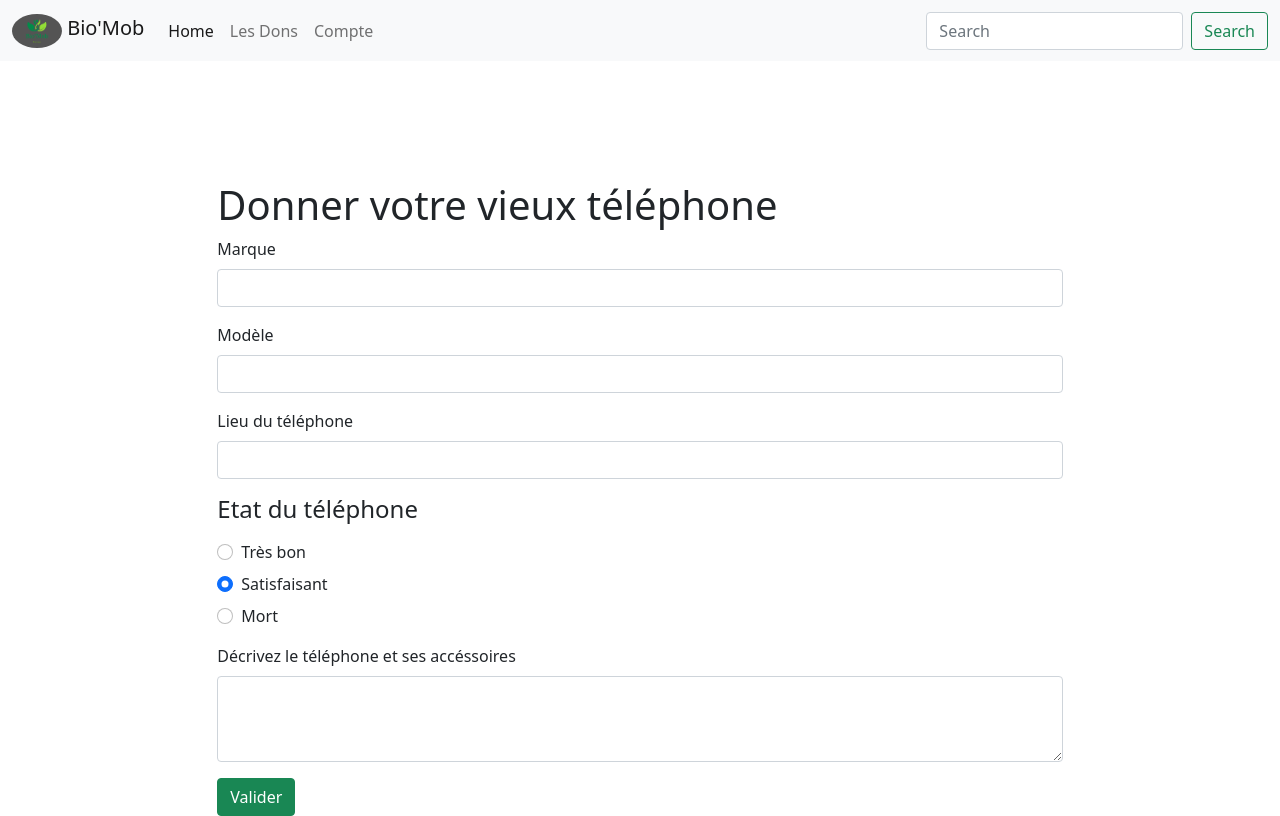
After one commit to trueChoan/Hackaton, a PHP site: template src/View/Service/donate.html.twig in a window 1280 px wide. The commit adds this page. Run offline with PHP 8.4, Linux system fonts and the light colour scheme; the template is opened without the code that fills it, so the values that code supplies are empty; some libraries are stand-ins or nearby versions.

Commit message:
first donation form commit

```diff
--- a/database.sql
+++ b/database.sql
@@ -83,7 +83,8 @@ CREATE TABLE `donation` (
 	`description` TEXT NOT NULL,
 	`created_at` DATETIME,
 	`is_functional` BIGINT,
-  `user_id` INT DEFAULT NULL,
+    `place` VARCHAR(255) NOT NULL,
+    `user_id` INT DEFAULT NULL,
 	PRIMARY KEY (`id`)
 ) ENGINE = InnoDB;
 
--- /dev/null
+++ b/src/View/Service/_donation-form.html.twig
@@ -0,0 +1,48 @@
+<h1>
+	Donner votre vieux téléphone
+</h1>
+<form action="" id="form-donation-page" method="post">
+	<div class="mb-3">
+		<label for="brand" class="form-label">
+			Marque
+		</label>
+		<input class="form-control" type="text" id="brand" name="brand"></div>
+
+	<div class="mb-3">
+		<label for="model" class="form-label">
+			Modèle
+		</label>
+		<input class="form-control" type="text" id="model" name="model"></div>
+
+	<div class="mb-3">
+		<label for="place" class="form-label">
+			Lieu du téléphone
+		</label>
+		<input class="form-control" type="text" id="place" name="place"></div>
+	<h4 class="mb-3">Etat du téléphone</h4>
+	<div class="form-check mb-2">
+		<input class="form-check-input" type="radio" name="flexRadioDefault" id="isfunc">
+		<label class="form-check-label" for="isfunc">
+			Très bon
+		</label>
+	</div>
+	<div class="form-check mb-2">
+		<input class="form-check-input" type="radio" name="flexRadioDefault" id="isfunc" checked>
+		<label class="form-check-label" for="isfunc">
+			Satisfaisant
+		</label>
+	</div>
+	<div class="form-check mb-3">
+		<input class="form-check-input" type="radio" name="flexRadioDefault" id="isfunc">
+		<label class="form-check-label" for="isfunc">
+			Mort
+		</label>
+	</div>
+	<div class="mb-3">
+		<label for="description" class="form-label">Décrivez le téléphone et ses accéssoires</label>
+		<textarea class="form-control" id="description" rows="3"></textarea>
+	</div>
+	<button type="submit" form="form-donation-page" class="btn btn-success">
+		Valider
+	</button>
+</form>
--- /dev/null
+++ b/src/View/Service/donate.html.twig
@@ -0,0 +1,18 @@
+{% extends 'layout.html.twig' %}
+
+{% block content %}
+	<div class="row mt-5 mb-5">
+		<div class="col-md-8 offset-md-2">
+			<div class=" p-3 mb-4" role="alert" aria-live="polite" aria-labelledby="alert-message">
+				<ul class="bg-warning list-unstyled p-0">
+					{% for error in errors %}
+						<li>
+							{{ error }}
+						</li>
+					{% endfor %}
+				</ul>
+			</div>
+			{% include 'Service/_donation-form.html.twig'  %}
+		</div>
+    </div>
+{% endblock %}
--- a/src/View/include/_navbar.html.twig
+++ b/src/View/include/_navbar.html.twig
@@ -12,7 +12,7 @@
 					<a class="nav-link active" aria-current="page" href="#">Home</a>
 				</li>
 				<li class="nav-item">
-					<a class="nav-link" href="#">Les Dons</a>
+					<a class="nav-link" href="/donate">Les Dons</a>
 				</li>
 				<li class="nav-item dropdown">
 					<a class="nav-link dropdown-toggle" href="#" id="navbarDropdown" role="button" data-bs-toggle="dropdown" aria-expanded="false">
--- a/src/routes.php
+++ b/src/routes.php
@@ -11,9 +11,11 @@ return [
     'login' => ['UserController', 'login',],
     'register' => ['UserController', 'register',],
     'logout' => ['UserController', 'logout',],
+    'donate' => ['UserController', 'donate',],
     'items' => ['ItemController', 'index',],
     'items/edit' => ['ItemController', 'edit', ['id']],
     'items/show' => ['ItemController', 'show', ['id']],
     'items/add' => ['ItemController', 'add',],
     'items/delete' => ['ItemController', 'delete',],
+
 ];
```
Also changed, not shown: src/Controller/UserController.php (+34 -0 lines), src/Model/PhoneManager.php (added, +25 -0 lines), 1 other file.
